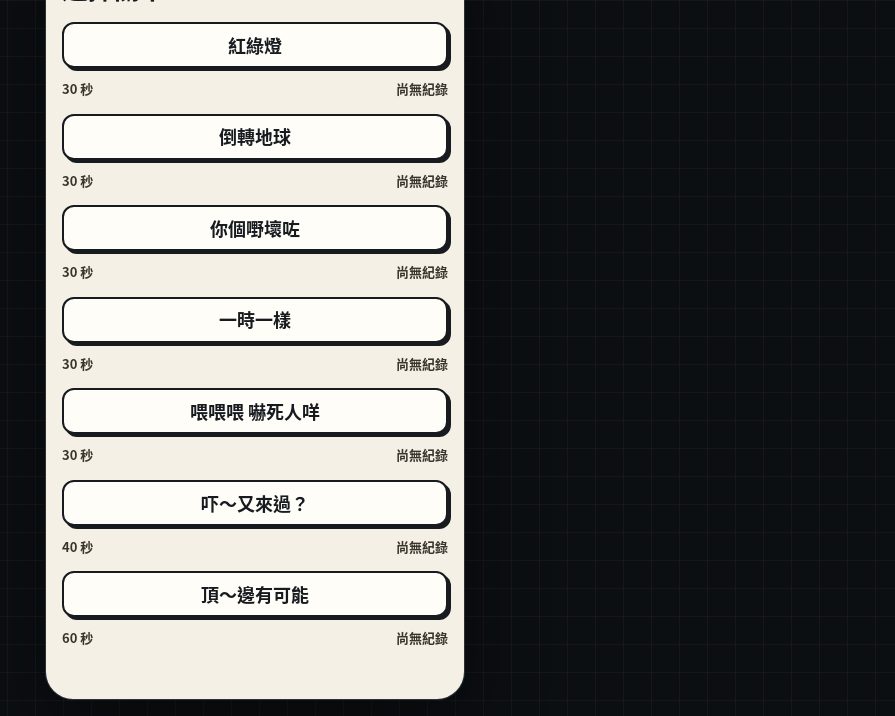
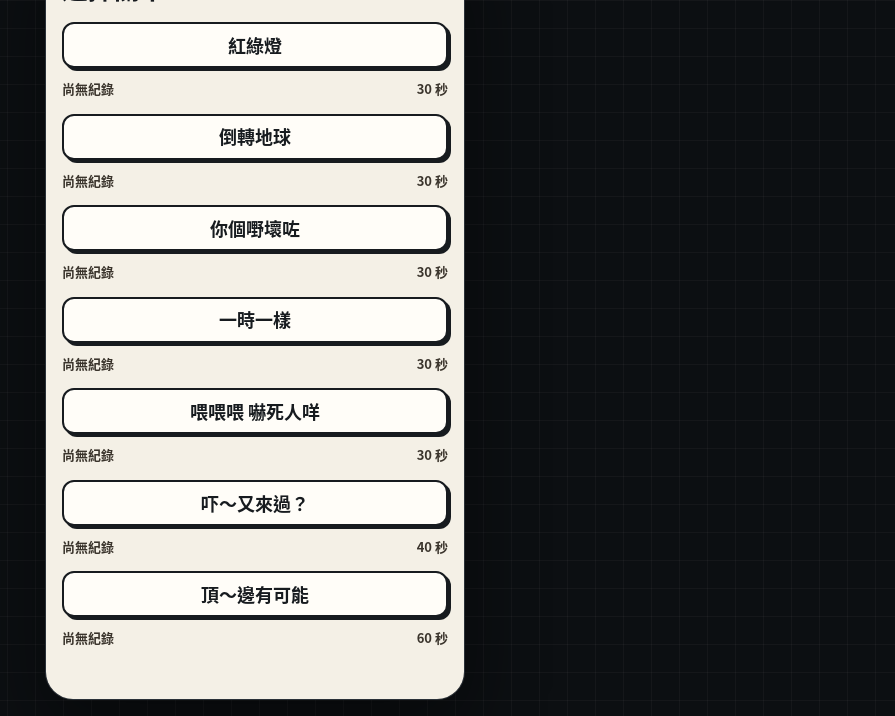
Before and after one commit to Nya-1124/Reverse-Traffic, a plain HTML site: page index.html in a window 1280 px wide. Shown: the part 84-800 px from the top of the page, without its empty margins (385-1280 px from the left). Drawn offline with Linux system fonts and the light colour scheme.

Commit message:
Put the best record on the left of each level card.
The time limit stays on the right. Spacing and the saved scores are unchanged.

Co-authored-by: Nya-1124 <Nya-1124@users.noreply.github.com>

```diff
--- a/index.html
+++ b/index.html
@@ -625,8 +625,8 @@
       font-weight: 700;
       line-height: 1.35;
     }
-    #menu .lvl-limit { flex: none; }
-    #menu .lvl-best { margin: 0; text-align: right; }
+    #menu .lvl-best { margin: 0; text-align: left; }
+    #menu .lvl-limit { flex: none; margin-left: auto; text-align: right; }
     #replayBtn {
       width: 100%;
       height: 48px;
@@ -902,19 +902,19 @@
     <div id="menu" data-no-brake>
       <h2>選擇關卡</h2>
       <button type="button" data-level="normal">紅綠燈</button>
-      <p class="lvl-meta"><span class="lvl-limit">30 秒</span><span class="lvl-best" id="bestNormal">尚無紀錄</span></p>
+      <p class="lvl-meta"><span class="lvl-best" id="bestNormal">尚無紀錄</span><span class="lvl-limit">30 秒</span></p>
       <button type="button" data-level="reverse">倒轉地球</button>
-      <p class="lvl-meta"><span class="lvl-limit">30 秒</span><span class="lvl-best" id="bestReverse">尚無紀錄</span></p>
+      <p class="lvl-meta"><span class="lvl-best" id="bestReverse">尚無紀錄</span><span class="lvl-limit">30 秒</span></p>
       <button type="button" data-level="lock">你個嘢壞咗</button>
-      <p class="lvl-meta"><span class="lvl-limit">30 秒</span><span class="lvl-best" id="bestLock">尚無紀錄</span></p>
+      <p class="lvl-meta"><span class="lvl-best" id="bestLock">尚無紀錄</span><span class="lvl-limit">30 秒</span></p>
       <button type="button" data-level="mix">一時一樣</button>
-      <p class="lvl-meta"><span class="lvl-limit">30 秒</span><span class="lvl-best" id="bestMix">尚無紀錄</span></p>
+      <p class="lvl-meta"><span class="lvl-best" id="bestMix">尚無紀錄</span><span class="lvl-limit">30 秒</span></p>
       <button type="button" data-level="event">喂喂喂 嚇死人咩</button>
-      <p class="lvl-meta"><span class="lvl-limit">30 秒</span><span class="lvl-best" id="bestEvent">尚無紀錄</span></p>
+      <p class="lvl-meta"><span class="lvl-best" id="bestEvent">尚無紀錄</span><span class="lvl-limit">30 秒</span></p>
       <button type="button" data-level="final">吓～又來過？</button>
-      <p class="lvl-meta"><span class="lvl-limit">40 秒</span><span class="lvl-best" id="bestFinal">尚無紀錄</span></p>
+      <p class="lvl-meta"><span class="lvl-best" id="bestFinal">尚無紀錄</span><span class="lvl-limit">40 秒</span></p>
       <button type="button" data-level="challenge">頂～邊有可能</button>
-      <p class="lvl-meta"><span class="lvl-limit">60 秒</span><span class="lvl-best" id="bestChallenge">尚無紀錄</span></p>
+      <p class="lvl-meta"><span class="lvl-best" id="bestChallenge">尚無紀錄</span><span class="lvl-limit">60 秒</span></p>
     </div>
 
     <div id="overlay" hidden data-no-brake>
```
